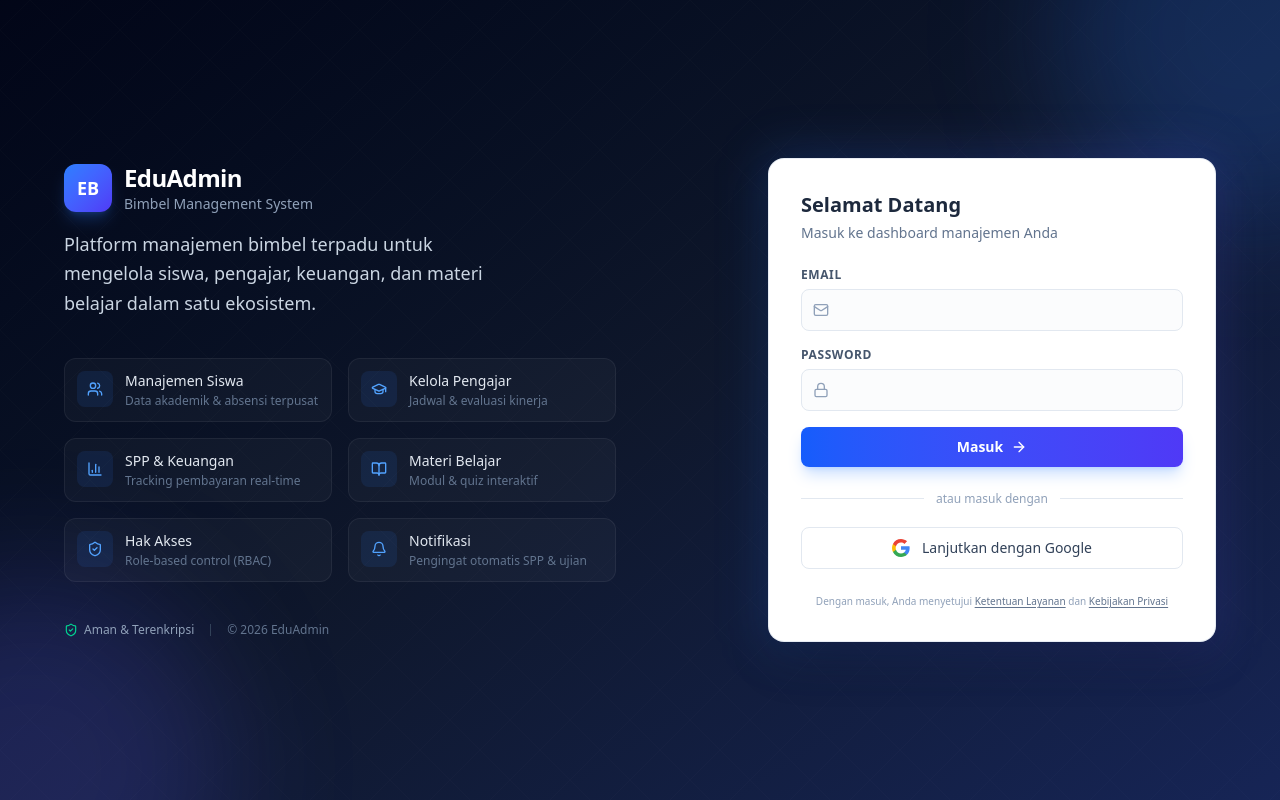
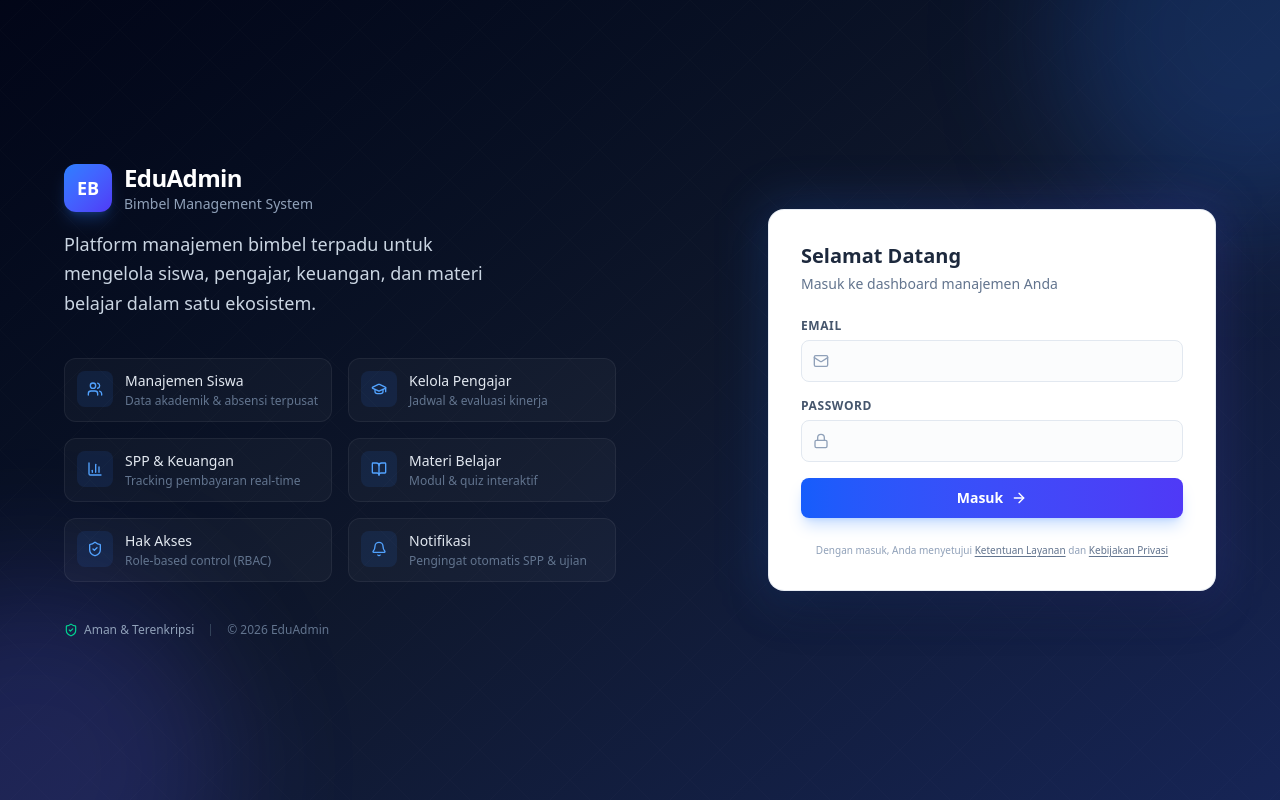
Before and after one commit to felixgardasimatupang-ui/Bimbel_ET.10, a React (Vite) app: page / in a window 1280 px wide. Built offline with nearby package versions, Linux system fonts and the light colour scheme; no server answers.

Commit message:
fix: googleReady as state, hide button until GSI loaded

```diff
--- a/src/components/LoginPage.tsx
+++ b/src/components/LoginPage.tsx
@@ -60,14 +60,13 @@ export default function LoginPage() {
   const [error, setError] = useState('');
   const [loading, setLoading] = useState(false);
   const [googleLoading, setGoogleLoading] = useState(false);
-  const googleReady = useRef(false);
+  const [googleReady, setGoogleReady] = useState(false);
 
   useEffect(() => {
     if (!getGoogleClientId()) return;
 
     const start = () => {
-      if (!window.google || googleReady.current) return;
-      googleReady.current = true;
+      if (!window.google) return;
       window.google.accounts.id.initialize({
         client_id: getGoogleClientId()!,
         callback: async (response) => {
@@ -81,6 +80,7 @@ export default function LoginPage() {
         },
         cancel_on_tap_outside: false,
       });
+      setGoogleReady(true);
     };
 
     if (window.google) {
@@ -91,20 +91,20 @@ export default function LoginPage() {
           clearInterval(id);
           start();
         }
-      }, 200);
+      }, 100);
       return () => clearInterval(id);
     }
   }, [googleLogin]);
 
   const handleGoogleClick = useCallback(() => {
-    if (!window.google?.accounts || !googleReady.current) {
+    if (!window.google?.accounts || !googleReady) {
       setError('Google Sign-In belum siap. Muat ulang halaman.');
       return;
     }
     setGoogleLoading(true);
     setError('');
     window.google.accounts.id.prompt();
-  }, []);
+  }, [googleReady]);
 
   const handleSubmit = async (e: FormEvent) => {
     e.preventDefault();
@@ -275,7 +275,7 @@ export default function LoginPage() {
                 </form>
 
                 {/* Google Sign-In */}
-                {getGoogleClientId() && (
+                {getGoogleClientId() && googleReady && (
                   <div className="mt-6">
                     <div className="relative mb-5">
                       <div className="absolute inset-0 flex items-center">
```
Also changed, not shown: 1 other file (tests, documents, lock files or other folders).
